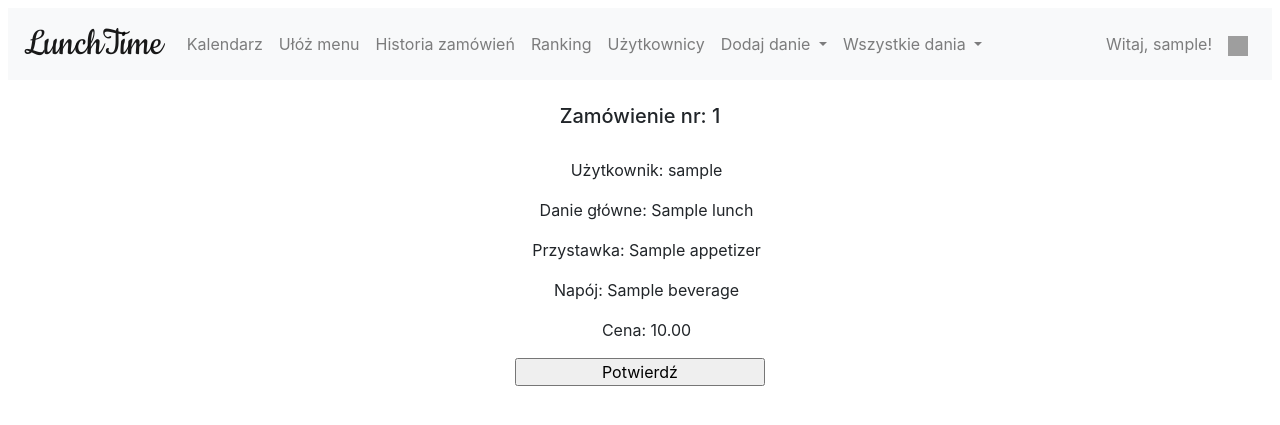
After one commit to pautomaszewska/Buy-lunch, a Django app: page /confirm-order/1 in a window 1280 px wide. The commit adds this page. Shown: the top 425 px of the page. Run offline with Django 3.2, Linux system fonts and the light colour scheme; a user stored in the database is signed in; tables that the repository leaves empty hold one stand-in row (values such as "Sample post"); some libraries are stand-ins or nearby versions; grey boxes are pictures that could not be loaded.

Commit message:
Added order confirmation

```diff
--- a/lunches/buy_lunch/models.py
+++ b/lunches/buy_lunch/models.py
@@ -54,6 +54,7 @@
     user = models.ForeignKey(User, on_delete=models.CASCADE)
     discount = models.IntegerField(default=0)
     points_collected = models.IntegerField(default=0)
+    ready = models.BooleanField(default=False)
 
     def __str__(self):
         return 'Zamówienie: {}, {}, {}'.format(self.lunch, self.appetizer, self.beverage)
--- /dev/null
+++ b/lunches/buy_lunch/templates/confirm_order.html
@@ -0,0 +1,32 @@
+{% extends "base.html" %}
+{% load crispy_forms_tags %}
+{% block content %}
+    <div class="content-section">
+    <div class="text-center">
+    <h5>Zamówienie nr: {{ order.id }}</h5>
+    <form action="{%  url 'confirm-order' order.id %}" method="post" class="form">
+    {% csrf_token %}
+        <div class="form-group">
+            Użytkownik: {{ order.user }}
+        </div>
+        <div class="form-group">
+            Danie główne: {{ order.lunch }}
+        </div>
+        <div class="form-group">
+             Przystawka: {{ order.appetizer }}
+        </div>
+        <div class="form-group">
+             Napój: {{ order.beverage }}
+        </div>
+        <div class="form-group">
+             Cena: {{ order.final_price }}
+        </div>
+        <div class="form-group">
+            <input type="submit" value="Potwierdź">
+        </div>
+
+    </form>
+    </div>
+    </div>
+
+{% endblock %}
--- a/lunches/buy_lunch/views.py
+++ b/lunches/buy_lunch/views.py
@@ -341,3 +341,15 @@
     def get(self, request, review_id):
         review = MenuReview.objects.get(id=review_id)
         return render(request, 'review.html', {'review': review})
+
+
+class OrderConfirm(PermissionView):
+    def get(self, request, order_id):
+        order = Order.objects.get(id=order_id)
+        return render(request, 'confirm_order.html', {'order': order})
+
+    def post(self, request, order_id):
+        order = Order.objects.get(id=order_id)
+        order.ready = True
+        order.save()
+        return redirect('today-orders')
--- a/lunches/lunches/urls.py
+++ b/lunches/lunches/urls.py
@@ -22,7 +22,7 @@
 
 from buy_lunch.views import ShowMenu, AddLunch, AddAppetizer, AddBeverage, ShowLunches, ShowLAppetizers, ShowBeverages,\
     MakeOrder, UserOrders, LunchCalendar, SetMenu, EditMenu, ReviewOrder, RegisterView, AllOrders, DishRanking, \
-    MenuDetails, TodayOrders, Users, UserDetails, LunchReview
+    MenuDetails, TodayOrders, Users, UserDetails, LunchReview, OrderConfirm
 
 urlpatterns = [
     path('admin/', admin.site.urls),
@@ -50,6 +50,7 @@
     path('users/', Users.as_view(), name='users'),
     path('user-details/<int:user_id>', UserDetails.as_view(), name='user-details'),
     path('review/<int:review_id>', LunchReview.as_view(), name='review'),
+    path('confirm-order/<int:order_id>', OrderConfirm.as_view(), name='confirm-order'),
 
 
 
```
Also changed, not shown: lunches/buy_lunch/templates/today_orders.html (+11 -1 lines), lunches/buy_lunch/templates/user_orders.html (+11 -4 lines), lunches/buy_lunch/migrations/0018_auto_20190422_1903.py (added).
